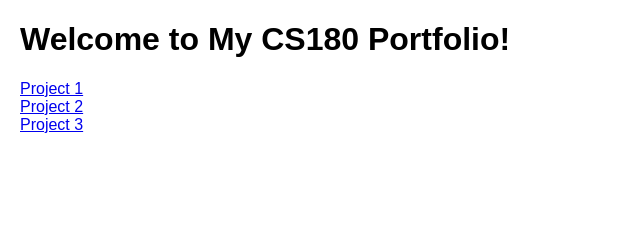
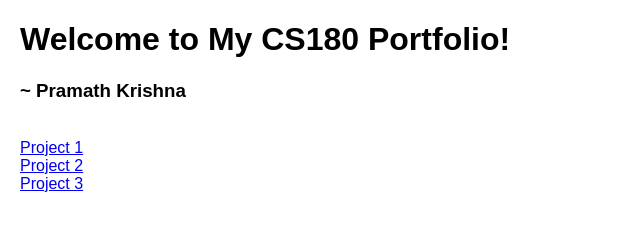
Before and after one commit to pramath13/pramath13.github.io, a plain HTML site: page index.html in a window 1280 px wide. Shown: the whole page, without its empty margins (0-640 px from the left). Drawn offline with Linux system fonts and the light colour scheme.

Commit message:
Added my name to main page

```diff
--- a/index.html
+++ b/index.html
@@ -2,7 +2,7 @@
 <html>
 
 <head>
-    <title>My Portfolio</title>
+    <title>Pramath's Portfolio</title>
     <meta name="google-site-verification" content="iKfpYkcbYBrzVupuWEE7FfoPIYc3rHE5soGeq0ddA6Y" />
     <style>
         body {
@@ -14,6 +14,7 @@
 
 <body>
     <h1>Welcome to My CS180 Portfolio!</h1>
+    <h3>~ Pramath Krishna</h3> <br />
     <a href="./1/index.html">Project 1</a>
     <br />
     <a href="./2/index.html">Project 2</a>
```
